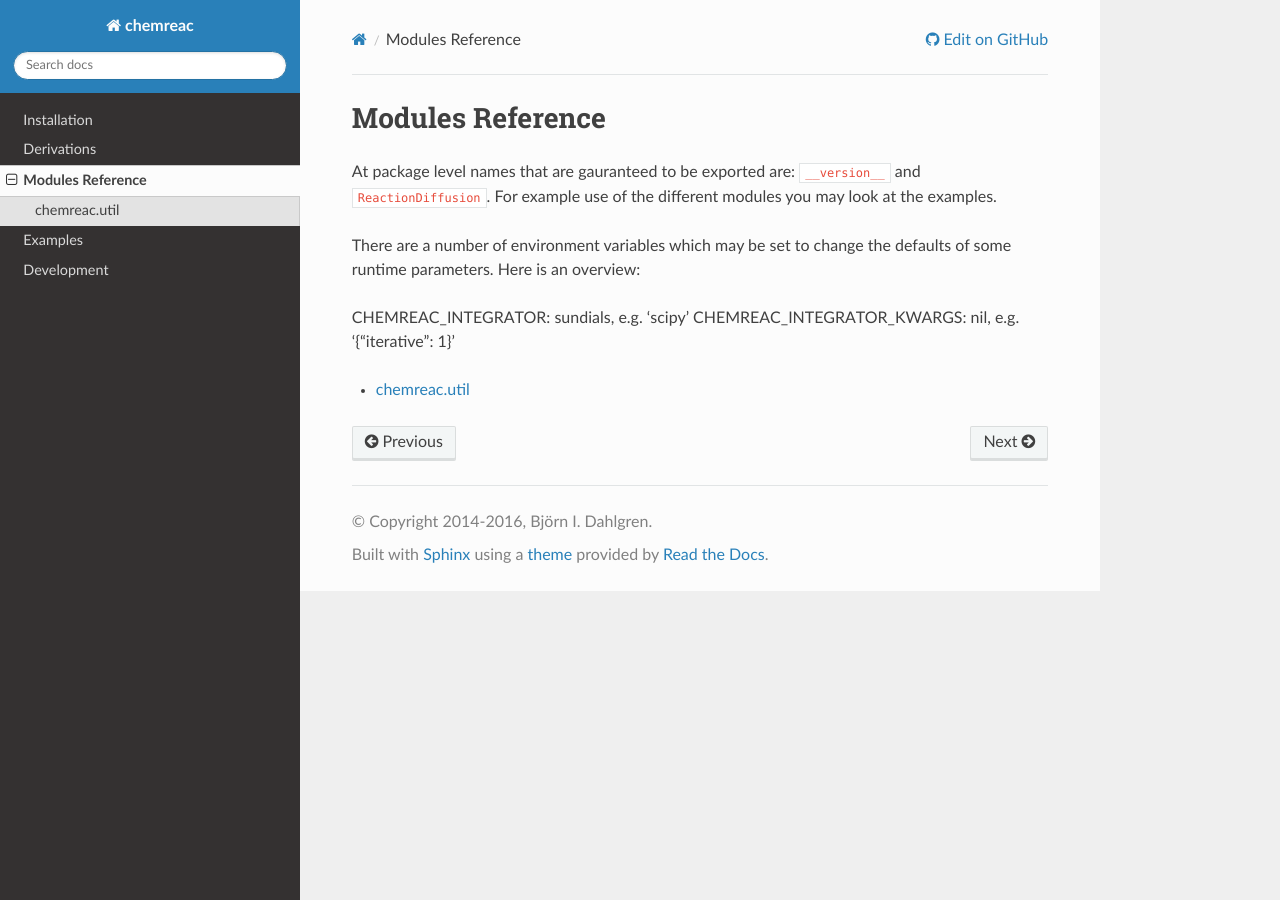
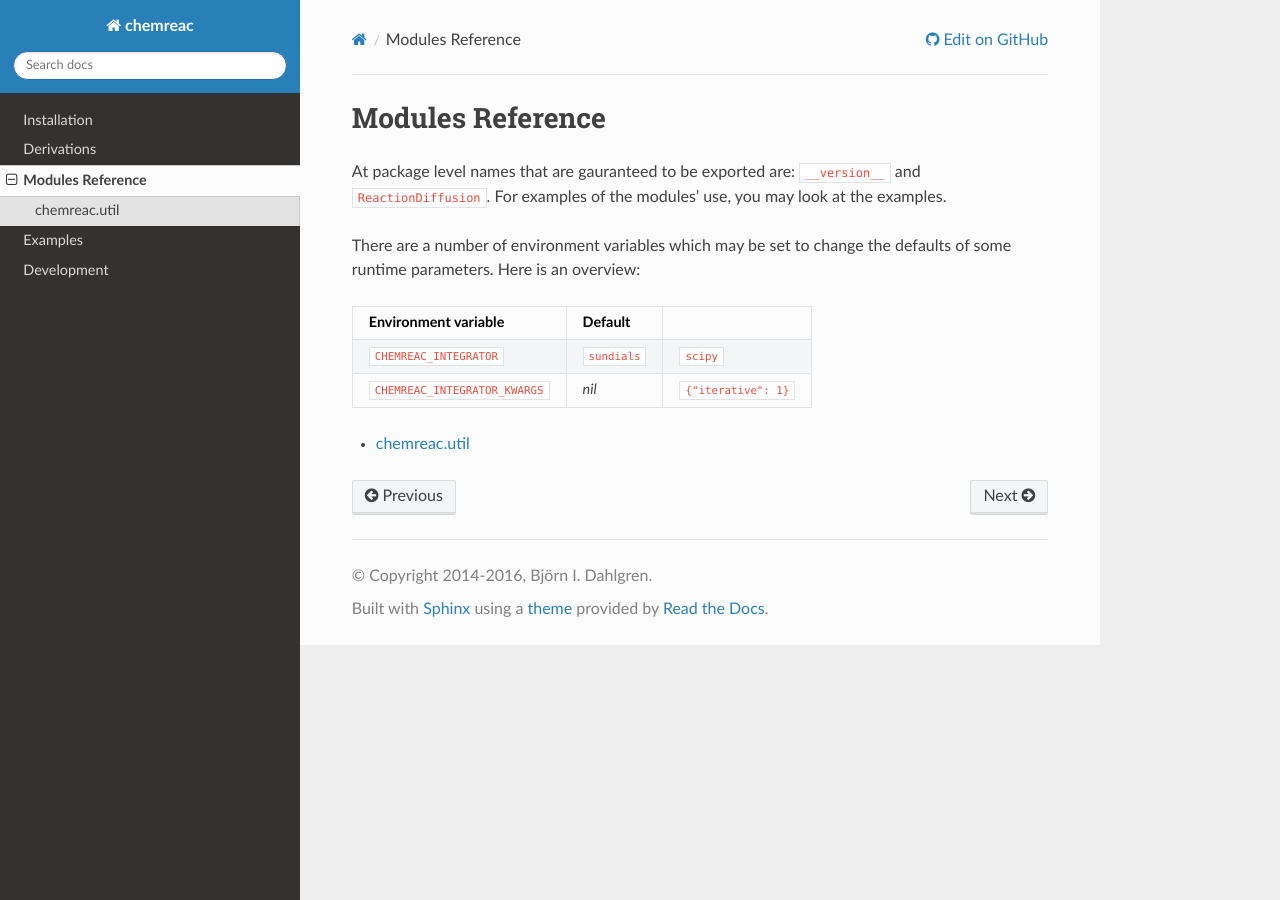
Before and after one commit to chemreac/chemreac, a Sphinx documentation site: the page built from docs/modules.rst, in a window 1280 px wide. Built offline with Sphinx 7.4.7 and the Read the Docs theme 2.0.0, drawn with Linux system fonts in a browser that asks for light colours; pages that are not in the unit, such as notebooks, are missing from menus; the version number could not be read and is left out.

Commit message:
docfixes

```diff
--- a/chemreac/__init__.py
+++ b/chemreac/__init__.py
@@ -1,5 +1,7 @@
 # -*- coding: utf-8 -*-
 """
+Python package for modeling chemical kinetics with diffusion and drift.
+
 chemreac is a python library for solving chemical kinetics problems
 with possible diffusion and drift contributions. It is implemented
 by solving the deterministic Smoluchovski equation for discretized
--- a/docs/modules.rst
+++ b/docs/modules.rst
@@ -1,14 +1,19 @@
 Modules Reference
 =================
 
-At package level names that are gauranteed to be exported are: ``__version__`` and ``ReactionDiffusion``. For example use of the different modules you may look at the examples.
+At package level names that are gauranteed to be exported are: ``__version__`` and ``ReactionDiffusion``.
+For examples of the modules' use, you may look at the examples.
 
 There are a number of environment variables which may be set to change the defaults
 of some runtime parameters. Here is an overview:
 
-CHEMREAC_INTEGRATOR: sundials, e.g. 'scipy'
-CHEMREAC_INTEGRATOR_KWARGS: nil, e.g. '{"iterative": 1}'
-
++--------------------------------+--------------+----------------------+
+| Environment variable           | Default      |                      |
++================================+==============+======================+
+| ``CHEMREAC_INTEGRATOR``        | ``sundials`` | ``scipy``            |
++--------------------------------+--------------+----------------------+
+| ``CHEMREAC_INTEGRATOR_KWARGS`` | `nil`        | ``{"iterative": 1}`` |
++--------------------------------+--------------+----------------------+
 
 .. toctree::
    :maxdepth: 4
--- a/docs/util/index.rst
+++ b/docs/util/index.rst
@@ -8,7 +8,6 @@ Utilities used throughout the code base.
    analysis.rst
    banded.rst
    grid.rst
-   physchem.rst
    plotting.rst
    pyutil.rst
    stoich.rst
```
Also changed, not shown: README.rst (+7 -5 lines), docs/derivations.rst (+8 -2 lines), docs/index.rst (+6 -5 lines), setup.py (+11 -3 lines), 8 other files.
